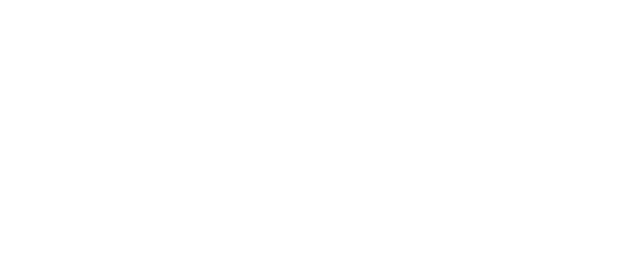
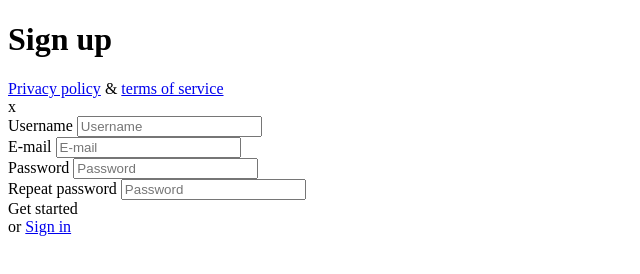
Before and after one commit to rokmanas/6signup, a plain HTML site: page index.html in a window 1280 px wide. Shown: the whole page, without its empty margins (0-640 px from the left). Drawn offline with Linux system fonts and the light colour scheme.

Commit message:
readme done

```diff
--- a/index.html
+++ b/index.html
@@ -1,11 +1,49 @@
 <!DOCTYPE html>
 <html lang="en">
+
 <head>
     <meta charset="UTF-8">
     <meta name="viewport" content="width=device-width, initial-scale=1.0">
-    <title>sign up</title>
+    <title>Sign up</title>
 </head>
+
 <body>
+    <main>
+        <div>
+            <h1>Sign up</h1>
+            <footer>
+                <a href="#">Privacy policy</a>
+                <span>&amp;</span>
+                <a href="#">terms of service</a>
+            </footer>
+        </div>
+        <div>
+            <div>x</div>
+            <form>
+                <div>
+                    <label for="username">Username</label>
+                    <input id="username" type="text"placeholder="Username" >
+                </div>
+                <div>
+                    <label for="email">E-mail</label>
+                    <input id="email" type="email" placeholder="E-mail">
+                </div>
+                <div>
+                    <label for="pass">Password</label>
+                    <input id="pass" type="password" placeholder="Password">
+                </div>
+                <div>
+                    <label for="repass">Repeat password</label>
+                    <input id="repass" type="password" placeholder="Password">
+                </div>
+                <div>
+                    <div>Get started</div>
+                    <span>or</span>
+                    <a href="#">Sign in</a>
+                </div>
+            </form>
+        </div>
+    </main>
+</body>
 
-</body>
 </html>
```
Also changed, not shown: 1 other file.
